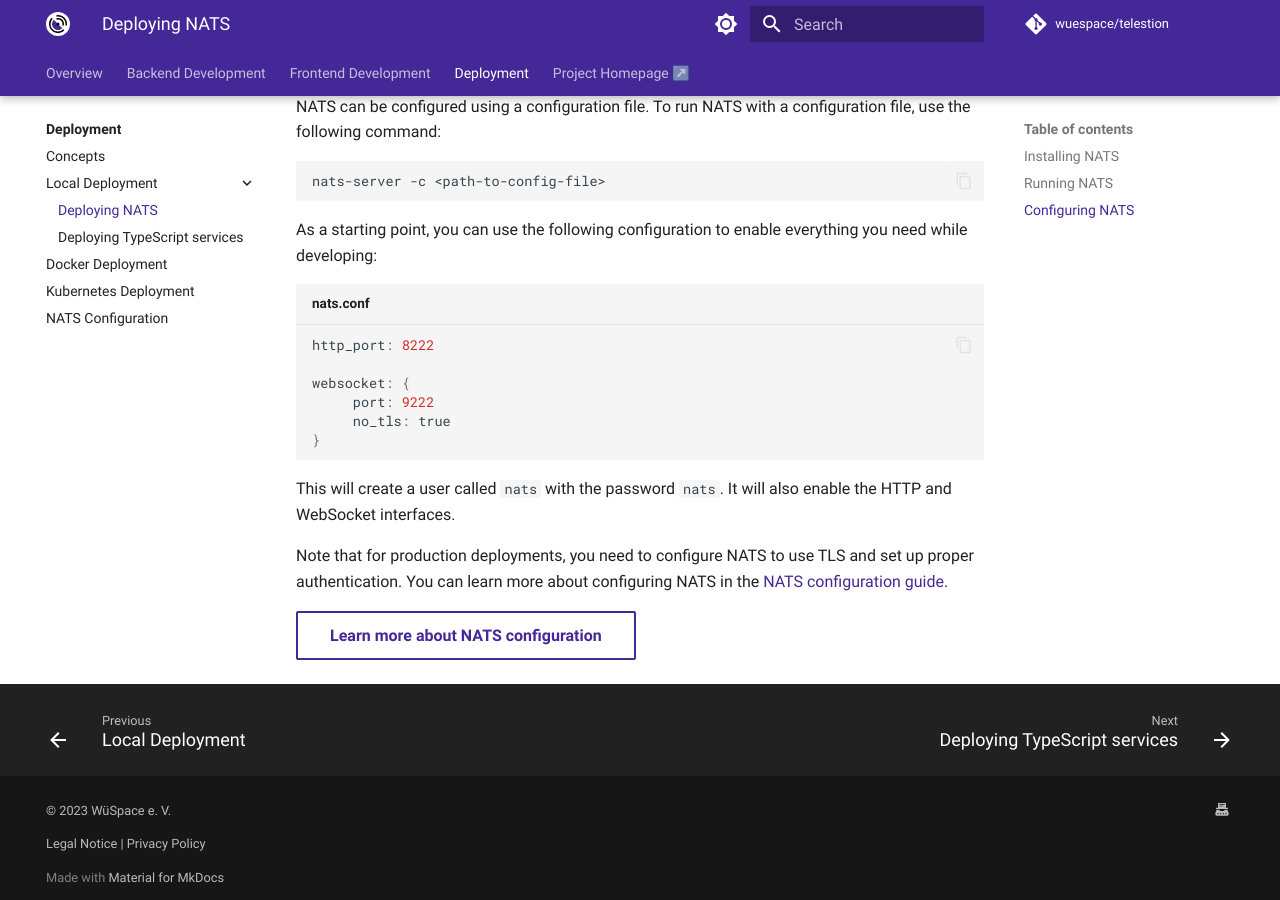
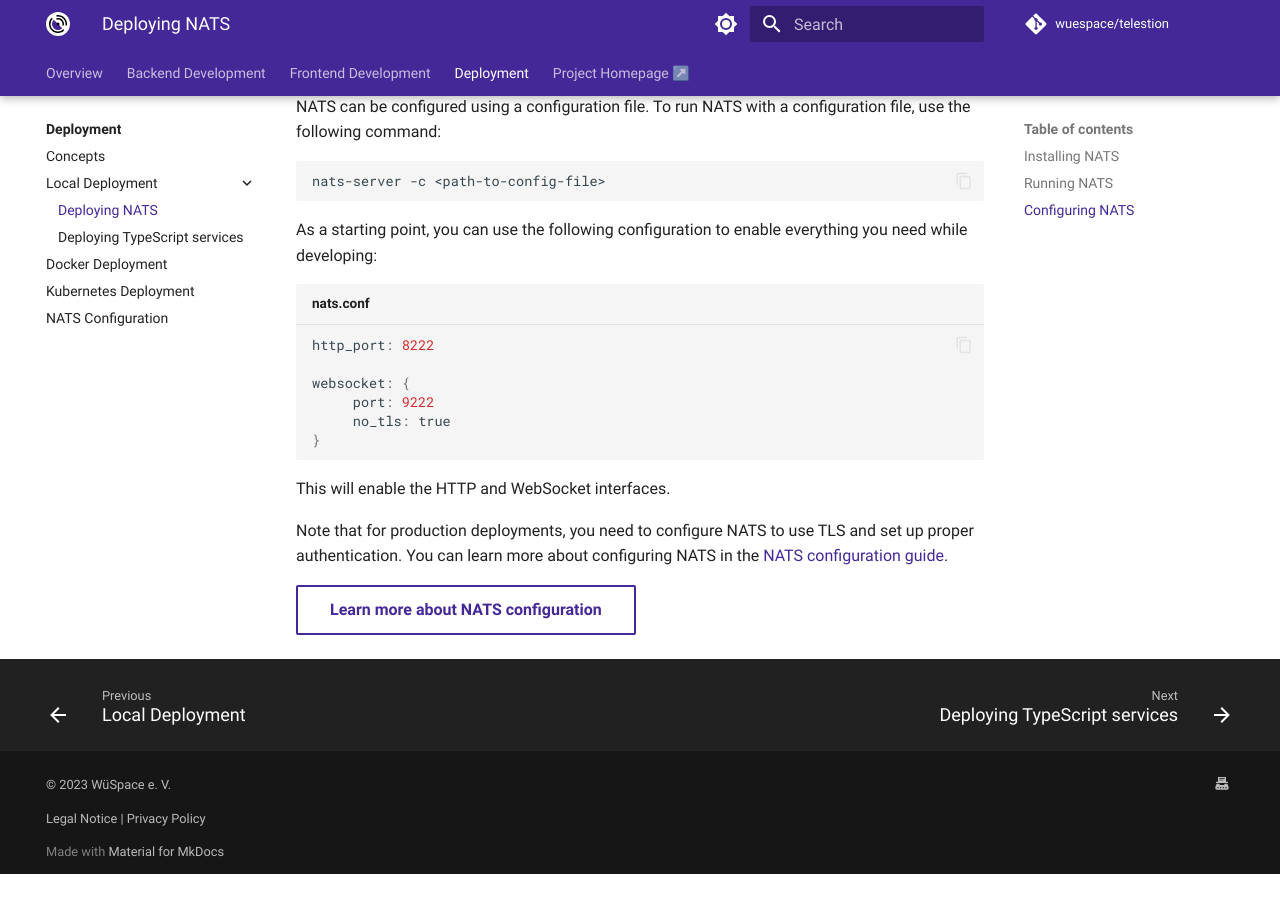
Before and after one commit to wuespace/telestion, an MkDocs documentation site: the page built from docs/docs/Deployment/local/local-nats.md, in a window 1280 px wide and 900 px high, scrolled down 620 px. Built offline with MkDocs 1.6.1 and Material for MkDocs 9.7.7, drawn with Linux system fonts in a browser that asks for light colours; a script that is not in the unit is left out; plug-ins that fetch from the network failed and are left out; comment, search, counter and statistics services are not loaded; after the commit the page ends 1494 px from its top, so only the background shows below that.

Commit message:
Update local-nats.md

````diff
--- a/docs/docs/Deployment/local/local-nats.md
+++ b/docs/docs/Deployment/local/local-nats.md
@@ -37,7 +37,7 @@
 }
 ```
 
-This will create a user called `nats` with the password `nats`. It will also enable the HTTP and WebSocket interfaces.
+This will enable the HTTP and WebSocket interfaces.
 
 Note that for production deployments, you need to configure NATS to use TLS and set up proper authentication. You can learn more about configuring NATS in the [NATS configuration guide](../nats/index.md).
 
````
